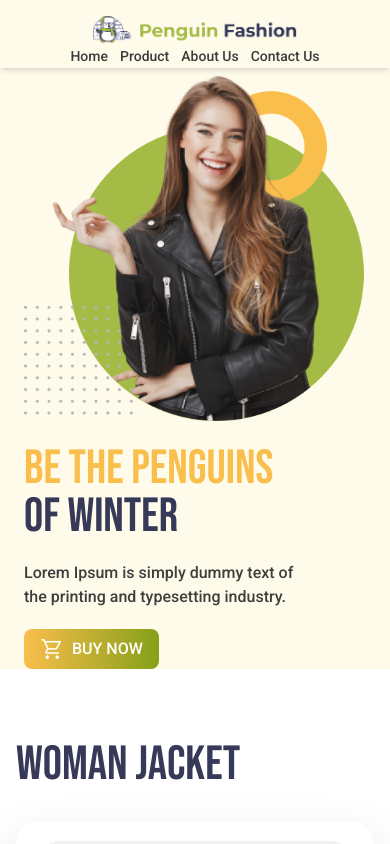
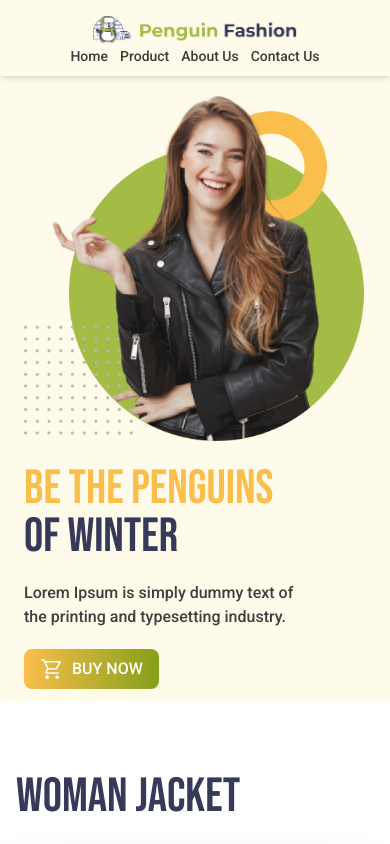
Before and after one commit to mahatab1014/mile-stone-3-ph, a plain HTML site: page module_12/penguin-fashion/index.html in a window 390 px wide. Shown: the top 844 px of the page. Drawn offline with nearby package versions, Linux system fonts and the light colour scheme.

Commit message:
added some padding on header and banner section

```diff
--- a/module_12/penguin-fashion/index.html
+++ b/module_12/penguin-fashion/index.html
@@ -45,7 +45,7 @@
 
   <header class="bg-amber-50 sticky top-0 shadow-md z-10">
 
-    <nav class="header-container flex flex-col lg:flex-row justify-between items-center max-w-7xl m-auto px-10 pt-4">
+    <nav class="header-container flex flex-col lg:flex-row justify-between items-center max-w-7xl m-auto px-10 pt-4 pb-2">
       <div class="logo w-2/3 md:w-2/5">
         <img class="" src="images/icons/logo.png" alt="">
       </div>
@@ -68,7 +68,7 @@
     <!-- Header Banner -->
     <section class="bg-amber-50">
 
-      <div class="banner-container flex flex-col-reverse lg:flex-row justify-around items-center max-w-7xl m-auto px-6 lg:px-0">
+      <div class="banner-container flex flex-col-reverse lg:flex-row justify-around items-center max-w-7xl m-auto px-6 py-3 lg:py-0 lg:px-0">
 
         <div class="banner-content mt-6 lg:mt-0">
           <!-- Banner HEADING -->
```
